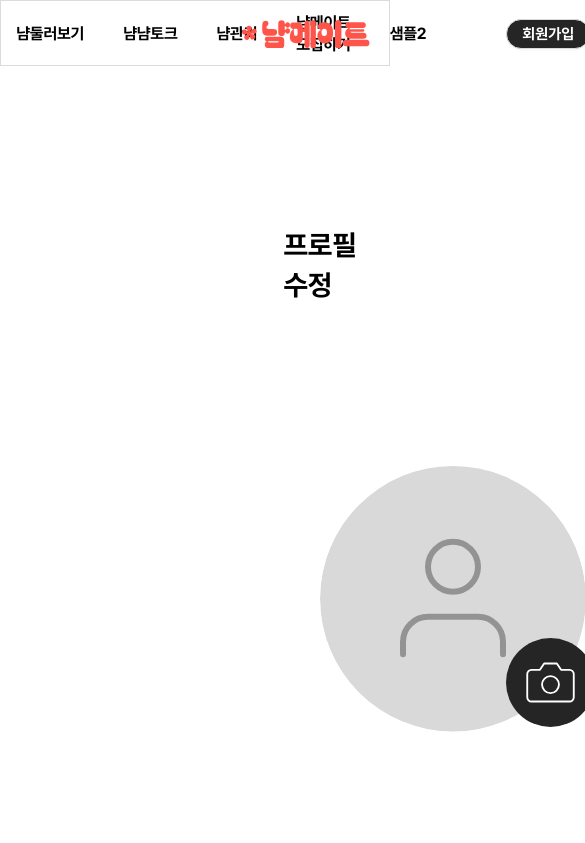
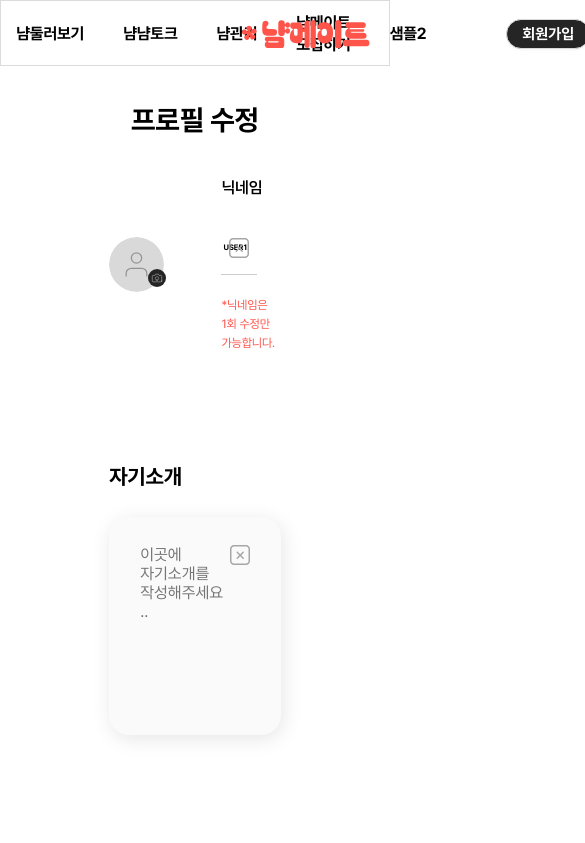
Before and after one commit to Woowa-Birdies/MealBuddy_Frontend, a React (Vite) app: page /editprofile in a window 390 px wide. Shown: the top 843 px of the page, 585 px wide, since content can reach past the window. Built offline with nearby package versions, Linux system fonts and the light colour scheme; no server answers.

Commit message:
fix : 프로필 수정 페이지 반응형으로 수정

```diff
--- a/src/pages/ProfileEdit/ImageEdit.jsx
+++ b/src/pages/ProfileEdit/ImageEdit.jsx
@@ -31,11 +31,12 @@ const ImageEdit = ({ existingImageUrl, onImageSelected }) => {
 const ProfileImageWrapper = styled.div`
   display: flex;
   flex-direction: row;
+  width: 100%;
 `;
 
 const ProfileImage = styled.img`
-  width: 266px;
-  height: 266px;
+  width: 14vw;
+  height: 14vw;
   border-radius: 50%;
   object-fit: cover;
   object-position: center;
@@ -46,14 +47,17 @@ const UploadButton = styled.label`
   cursor: pointer;
   display: inline-block;
   position: relative;
-  right: 80px;
+  right: 4vw;
   align-self: flex-end;
+  width: 4.64vw;
 `;
 
 const HiddenFileInput = styled.input`
   display: none;
 `;
 
-const CameraIcon = styled.img``;
+const CameraIcon = styled.img`
+  width: 100%;
+`;
 
 export default ImageEdit;
--- a/src/pages/ProfileEdit/IntroEdit.jsx
+++ b/src/pages/ProfileEdit/IntroEdit.jsx
@@ -4,7 +4,7 @@ import Typography from '@components/ui/Typography/Typography';
 import deleteIcon from '@/assets/images/svg/CloseBtn.svg';
 
 const IntroEdit = () => {
-  const { register, setValue } = useForm({
+  const { setValue } = useForm({
     defaultValues: {
       intro: '이곳에 자기소개를 작성해주세요...', // 기본값 설정
     },
@@ -17,7 +17,7 @@ const IntroEdit = () => {
     <IntroBoxWrapper>
       <Typography content="자기소개" size="medium" />
       <InputWrapper>
-        <Textarea id="intro" {...register('intro')} />
+        <Textarea id="intro" placeholder="이곳에 자기소개를 작성해주세요.." />
         <ClearBtn onClick={handleDelete} src={deleteIcon} />
       </InputWrapper>
     </IntroBoxWrapper>
--- a/src/pages/ProfileEdit/LocationBtn.jsx
+++ b/src/pages/ProfileEdit/LocationBtn.jsx
@@ -18,11 +18,12 @@ const BoxWrapper = styled.div`
   flex-direction: row;
   height: 80px;
   border-radius: 20px;
-  padding: 23px 27px;
+  padding: 1.2vw 1.45vw;
   border: 1px solid rgba(137, 137, 137, 0.3);
   gap: 16px;
   align-items: center;
   width: 100%;
+  justify-content: space-between;
 `;
 
 const ClearBtn = styled.img`
--- a/src/pages/ProfileEdit/NameEdit.jsx
+++ b/src/pages/ProfileEdit/NameEdit.jsx
@@ -41,11 +41,13 @@ const NameEdit = () => {
 
 export default NameEdit;
 
-const NameBoxWrapper = styled.div``;
+const NameBoxWrapper = styled.div`
+  width: 100%;
+`;
 const InputWrapper = styled.div`
   position: static;
   height: 53px;
-  width: 476px;
+  width: 100%;
   display: flex;
   flex-direction: row;
   align-items: center;
@@ -59,7 +61,7 @@ const Input = styled.input`
   border-bottom: 1px solid ${(props) => (props.isFocused ? 'black' : '#ccc')}; /* 조건부 스타일 */
   outline: none;
   font-family: Pretendard;
-  font-size: 37.897px;
+  font-size: 2vw;
   font-style: normal;
   font-weight: 700;
 
--- a/src/pages/ProfileEdit/index.jsx
+++ b/src/pages/ProfileEdit/index.jsx
@@ -74,7 +74,7 @@ export default ProfileEdit;
 
 const EditWrapper = styled.div`
   width: 100%;
-  padding: 0px 320px;
+  padding: 0px 28vw;
   display: flex;
   flex-direction: column;
   align-items: center;
@@ -83,7 +83,7 @@ const EditWrapper = styled.div`
 
 const TitleWrapper = styled.div`
   width: 100%;
-  margin: 160px 0px;
+  margin: 9vw 0px;
   display: flex;
   flex-direction: column;
   align-items: center;
```
